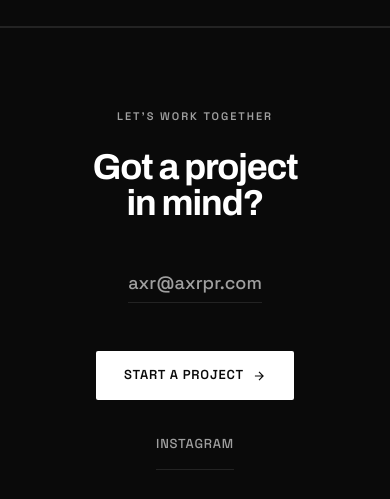
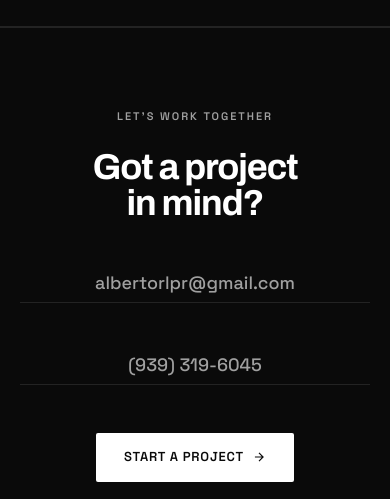
Before and after one commit to johsian/axr, a plain HTML site: page index.html in a window 390 px wide. Shown: the part 7062-7561 px from the top of the page. Drawn offline with Linux system fonts and the light colour scheme.

Commit message:
Update contact info, nav logo, hero logo, and hipodromos filter
- Email updated to albertorlpr@gmail.com, phone added
- Nav AXR logo doubled in size and inverted to white
- Hero text replaced with AXR 2026 logo in white
- Hipodromos filter added with 6 tagged cards
- lineaCreditos logo added to Trusted By section

Co-Authored-By: Claude Sonnet 4.6 <noreply@anthropic.com>

```diff
--- a/index.html
+++ b/index.html
@@ -1094,9 +1094,10 @@
   <section class="contact" id="contact" aria-label="Contact">
     <p class="contact-eyebrow">Let's Work Together</p>
     <h2 class="contact-headline">Got a project<br/>in mind?</h2>
-    <a href="mailto:axr@axrpr.com" class="contact-email">axr@axrpr.com</a>
+    <a href="mailto:albertorlpr@gmail.com" class="contact-email" style="display:block;">albertorlpr@gmail.com</a>
+    <a href="tel:9393196045" class="contact-email" style="display:block; margin-top:12px;">(939) 319-6045</a>
     <div class="contact-actions">
-      <a href="mailto:axr@axrpr.com" class="btn-primary">
+      <a href="mailto:albertorlpr@gmail.com" class="btn-primary">
         Start a Project
         <svg width="14" height="14" viewBox="0 0 24 24" fill="none" stroke="currentColor" stroke-width="2" aria-hidden="true"><path d="M5 12h14M12 5l7 7-7 7"/></svg>
       </a>
```
